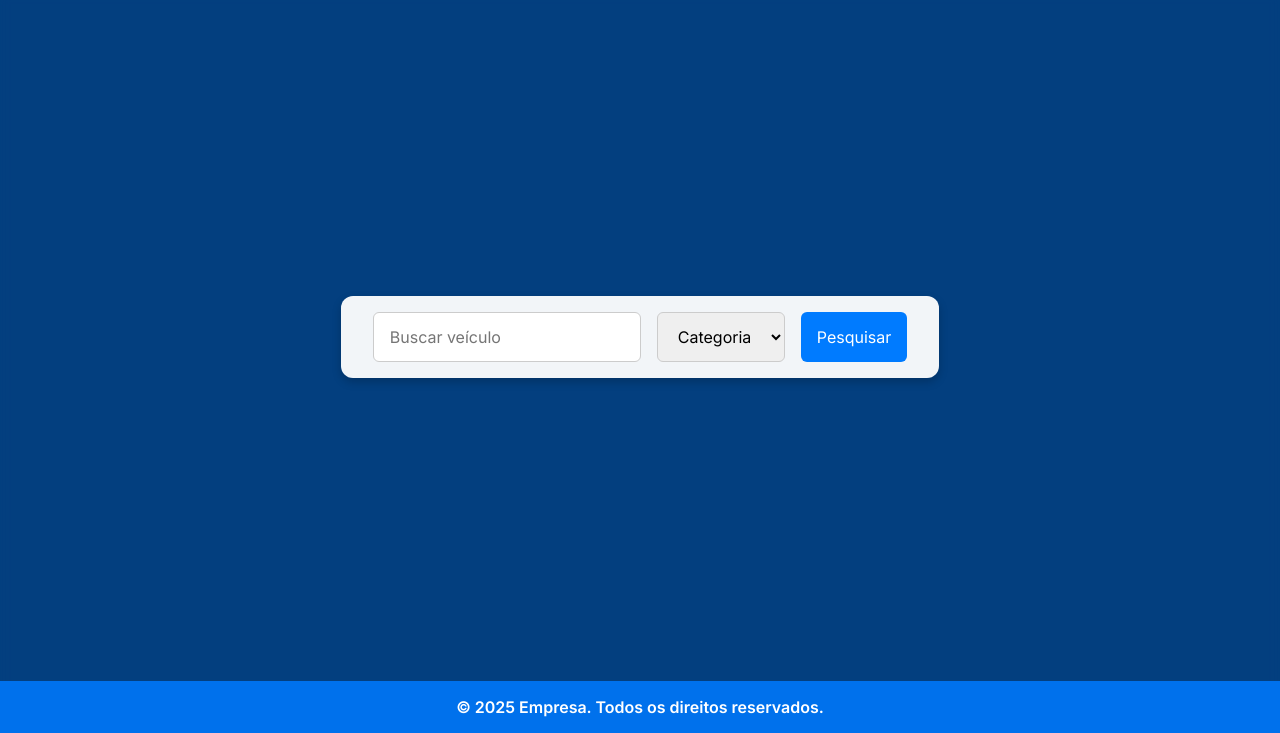
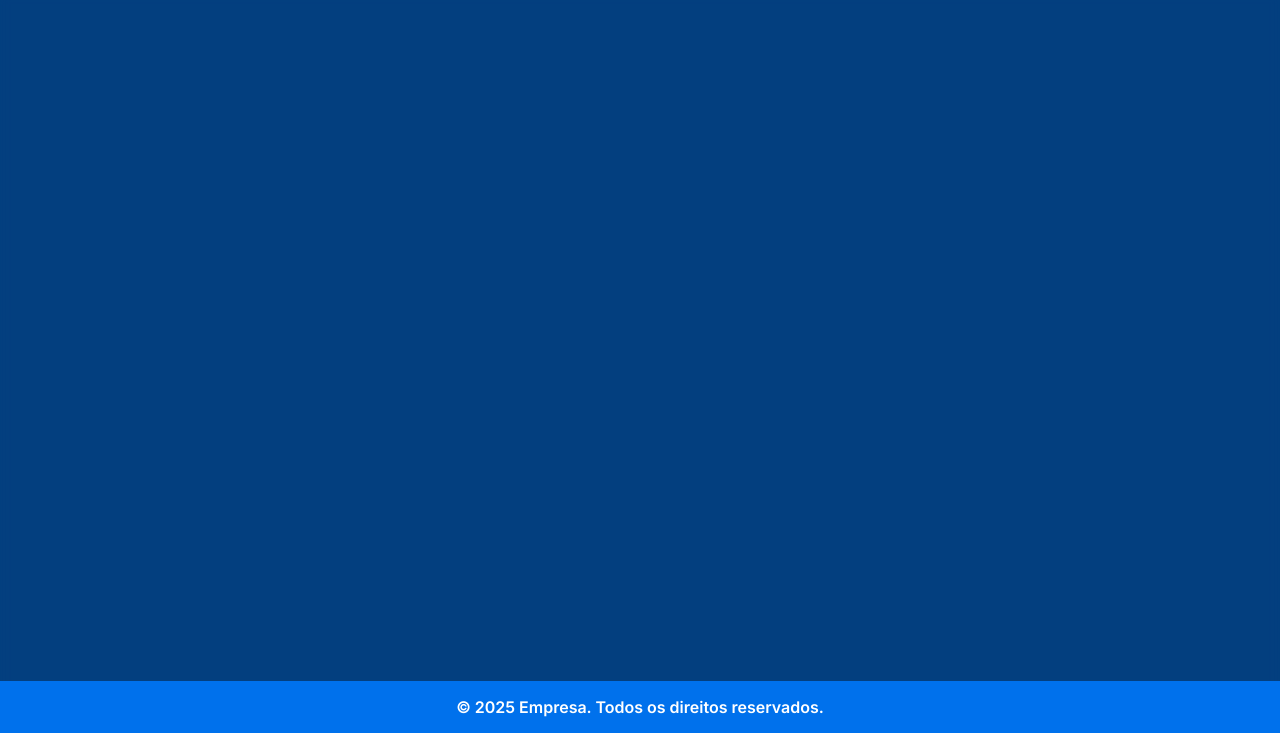
Before and after one commit to TokiZone/landing-page, a plain HTML site: page index.html in a window 1280 px wide. Shown: the part 67-800 px from the top of the page. Drawn offline with Linux system fonts and the light colour scheme.

Commit message:
Update index.html

```diff
--- a/index.html
+++ b/index.html
@@ -46,18 +46,6 @@
       </div>
     </header>
 
-    <main>
-      <section class="search-bar">
-        <form>
-          <input type="text" placeholder="Buscar veículo" />
-          <select>
-            <option value="">Categoria</option>
-            <!-- Outras opções -->
-          </select>
-          <button type="submit">Pesquisar</button>
-        </form>
-      </section>
-    </main>
     <footer>
       <p>&copy; 2025 Empresa. Todos os direitos reservados.</p>
     </footer>
```
